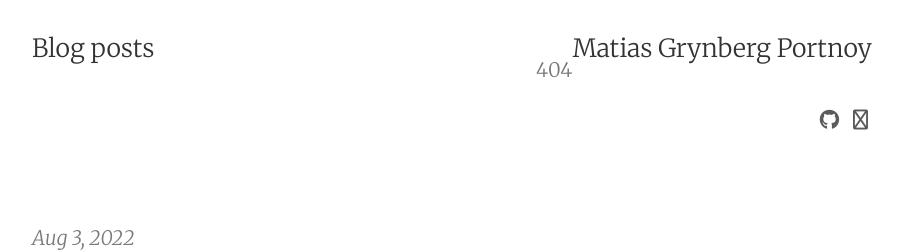
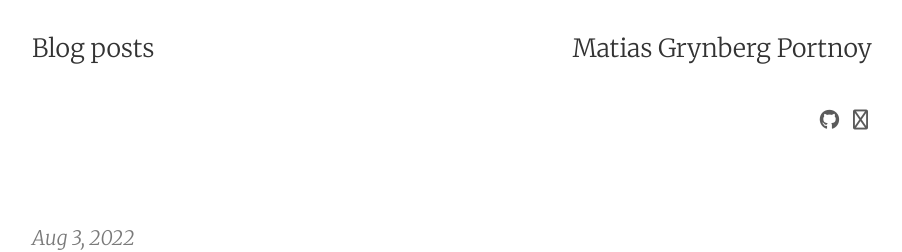
Before and after one commit to mgp123/mgp123.github.io, a Jekyll site: the page built from index.html, in a window 1280 px wide. Shown: the top 252 px of the page, without its empty margins (188-1090 px from the left). Built offline with Jekyll 4.4.1, drawn with Linux system fonts in a browser that asks for light colours; nearby versions of some CDN libraries; the list of posts is cut into pages by our own code.

Commit message:
navigation fix

```diff
--- a/_includes/header.html
+++ b/_includes/header.html
@@ -3,9 +3,9 @@
     <div class="measure">
       <a href="{{ "/" | relative_url }}" class="site-title">{{ site.title }}</a>
       <p class="site-author">  {{ site.author }}</p>
-      <nav class="site-nav">
+      <!-- <nav class="site-nav">
         {% include navigation.html %}
-      </nav>
+      </nav> -->
       <div class="clearfix"></div>
       {% if site.show_social_icons %}
         {% include social_links.html %}
```
Also changed, not shown: Gemfile.lock.
